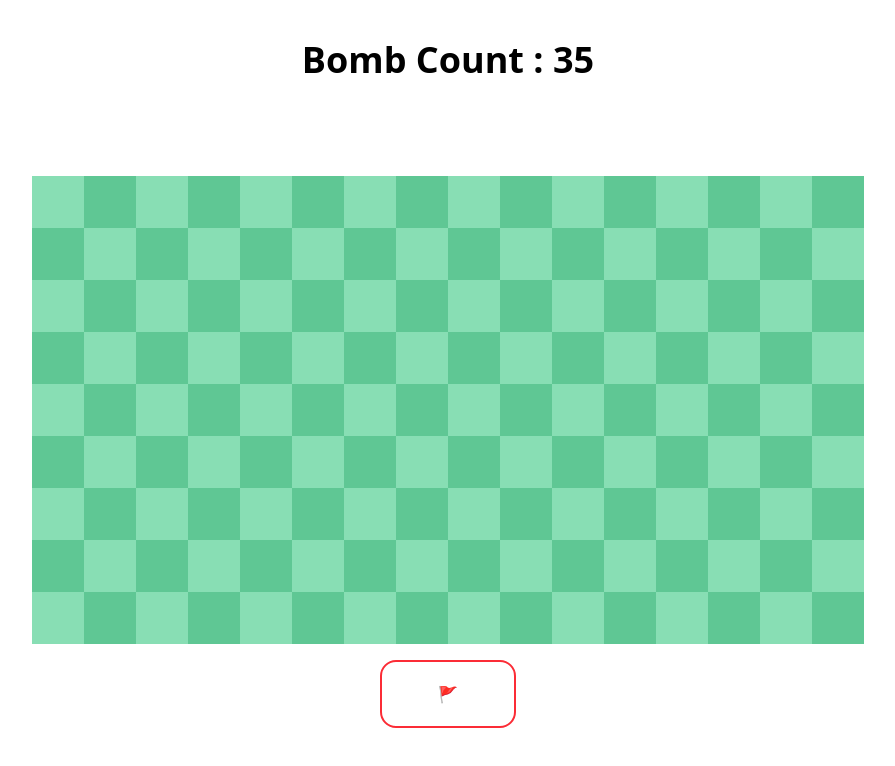
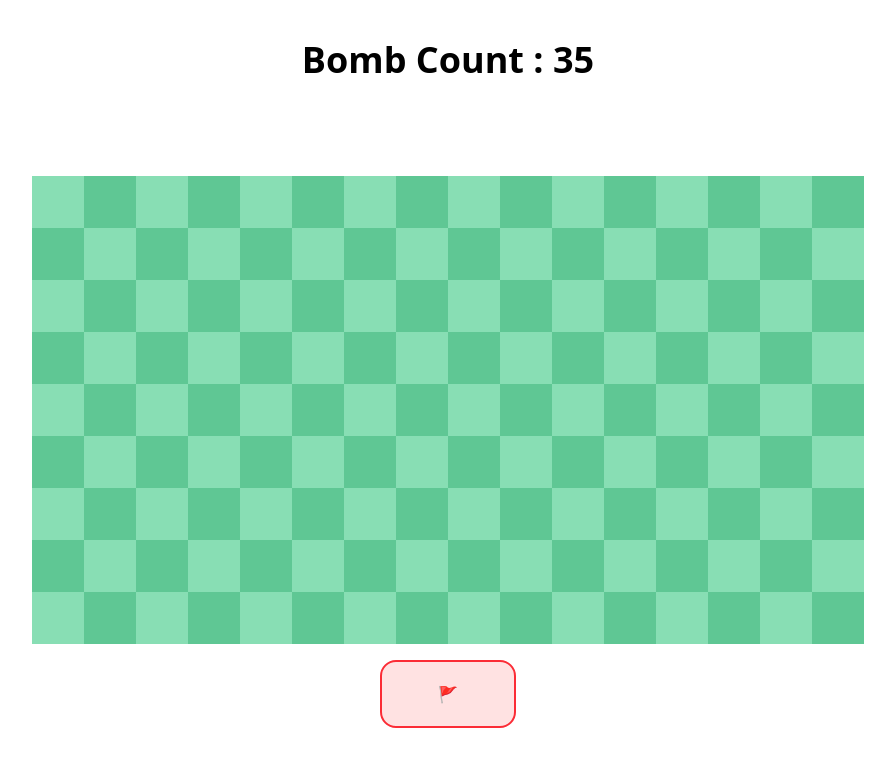
Before and after one commit to TaninGit/PROJECT-GooseBomb, a Vue app: page / in a window 1280 px wide. Shown: the top 766 px of the page, without its empty margins (192-1087 px from the left). Built offline with nearby package versions, Linux system fonts and the light colour scheme.

Commit message:
061 - [add] setFlag function

```diff
--- a/src/App.vue
+++ b/src/App.vue
@@ -1,4 +1,6 @@
 <script setup>
+import { ref } from 'vue'
+
 const cellLocation = [] // เก็บพิกัดแต่ละช่อง เช่น "3-4","8-16"
 const board = [] // เก็บพิกัดช่องทั้งหมด เช่น [["3-4"], ["8-16"]]
 const bombLocation = []
@@ -33,9 +35,7 @@ function setBombs() {
       bombLocation.push(location)
       bombleft -= 1
     }
-
   }
-
 }
 
 function startGame() {
@@ -48,8 +48,14 @@ function clickTile(event){
 
 }
 
-function setFlag(){
+const bgFlagBtn = ref('bg-red-100')
 
+function setFlag() {
+  flagEnabled = !flagEnabled
+  if (flagEnabled)
+    bgFlagBtn.value = 'bg-red-300'
+  else
+    bgFlagBtn.value = 'bg-red-100'
 }
 
 </script>
@@ -61,8 +67,7 @@ function setFlag(){
   </div>
   <div class="w-[52rem] h-[29.25rem] m-auto mt-24">
     <div v-for="i in row" :key="i" class="flex"> <!-- เอาไว้วนลูปสร้าง row -->
-        <div
-        v-for="j in column"
+        <div v-for="j in column"
         :key="`${i}-${j}`"
         :id="`${i}-${j}`"
         class="w-13 h-13 hover:bg-[#48bd7c]"
@@ -74,11 +79,12 @@ function setFlag(){
       </div>
   </div>
   <div class="flex items-center justify-center pt-4">
-    <button class="border-2 border-red-500 p-5 rounded-2xl
-    px-14 py-5 items-center" v-on:click="setFlag">🚩</button> <!-- setFlag function ตรงนี้-->
+    <button
+    class="border-2 border-red-500 p-5 rounded-2xl px-14 py-5 items-center"
+    v-on:click="setFlag"
+    :class="bgFlagBtn">🚩</button> <!-- setFlag function ตรงนี้-->
   </div>
 </div>
-
 </template>
 
 <style scoped>
```
